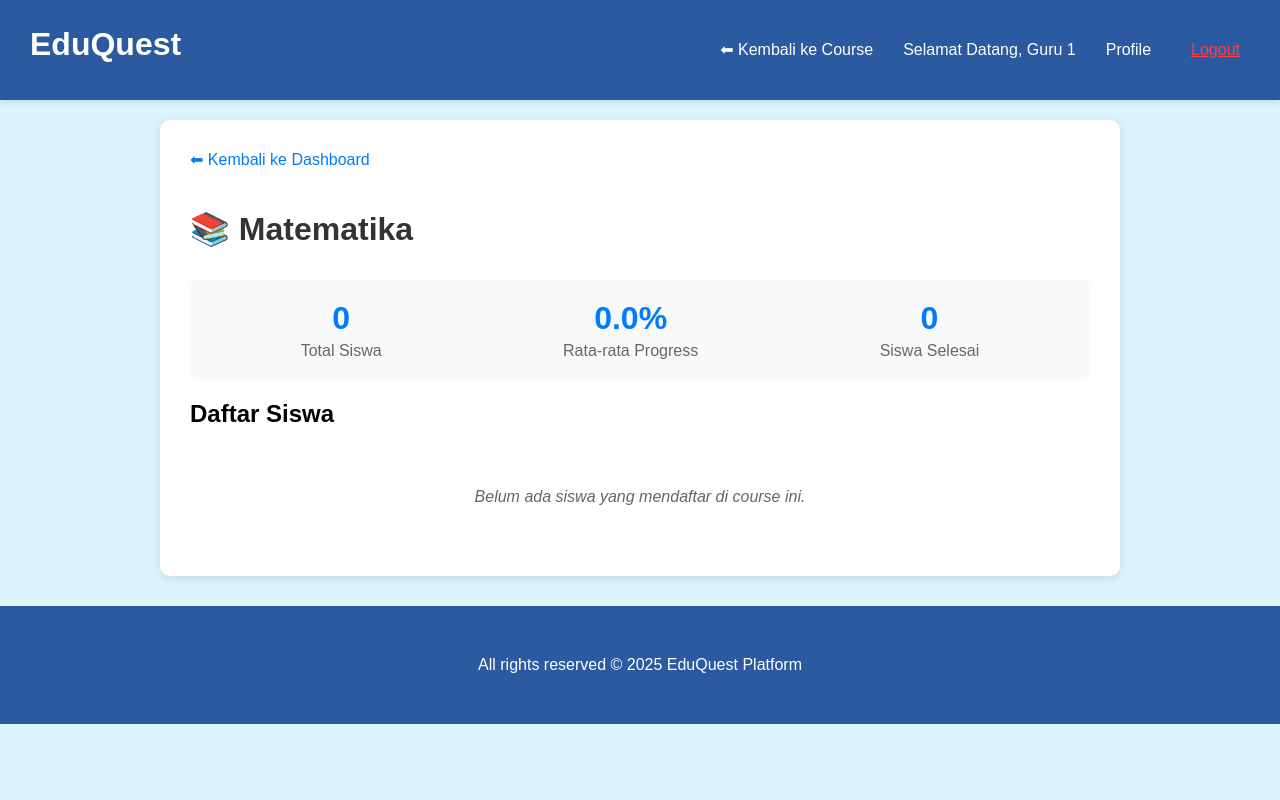
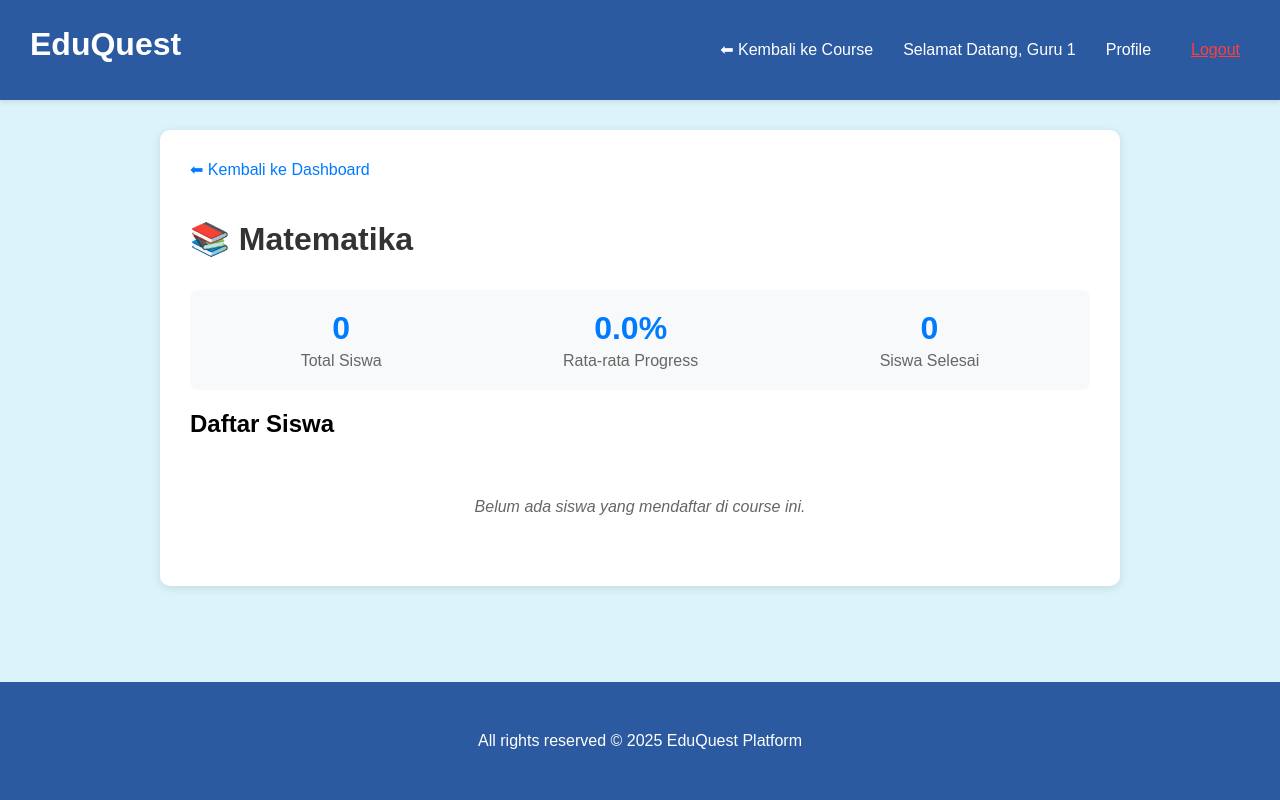
Before and after one commit to eugenegbrll/project, a PHP site: page /view_students.php?course_id=1 in a window 1280 px wide. Run offline with PHP 8.4, Linux system fonts and the light colour scheme; a user stored in the database is signed in; data comes from the database, SQL or seed files in the repository; data that the repository does not hold is empty.

Commit message:
Add files via upload

```diff
--- a/view_students.css
+++ b/view_students.css
@@ -4,6 +4,9 @@ body {
     background: #dbf3fa;
     padding: 0%;
     margin: 0%;
+    min-height: 100vh;
+    display: flex;
+    flex-direction: column;
 }
 
 header {
@@ -22,6 +25,11 @@ header {
     height: 2px;
     background-color: white;
     transition: width 0.25s ease;
+}
+
+main{
+    flex: 1 0 auto;
+    padding: 10px 30px;
 }
 
 .bar nav a {
```
